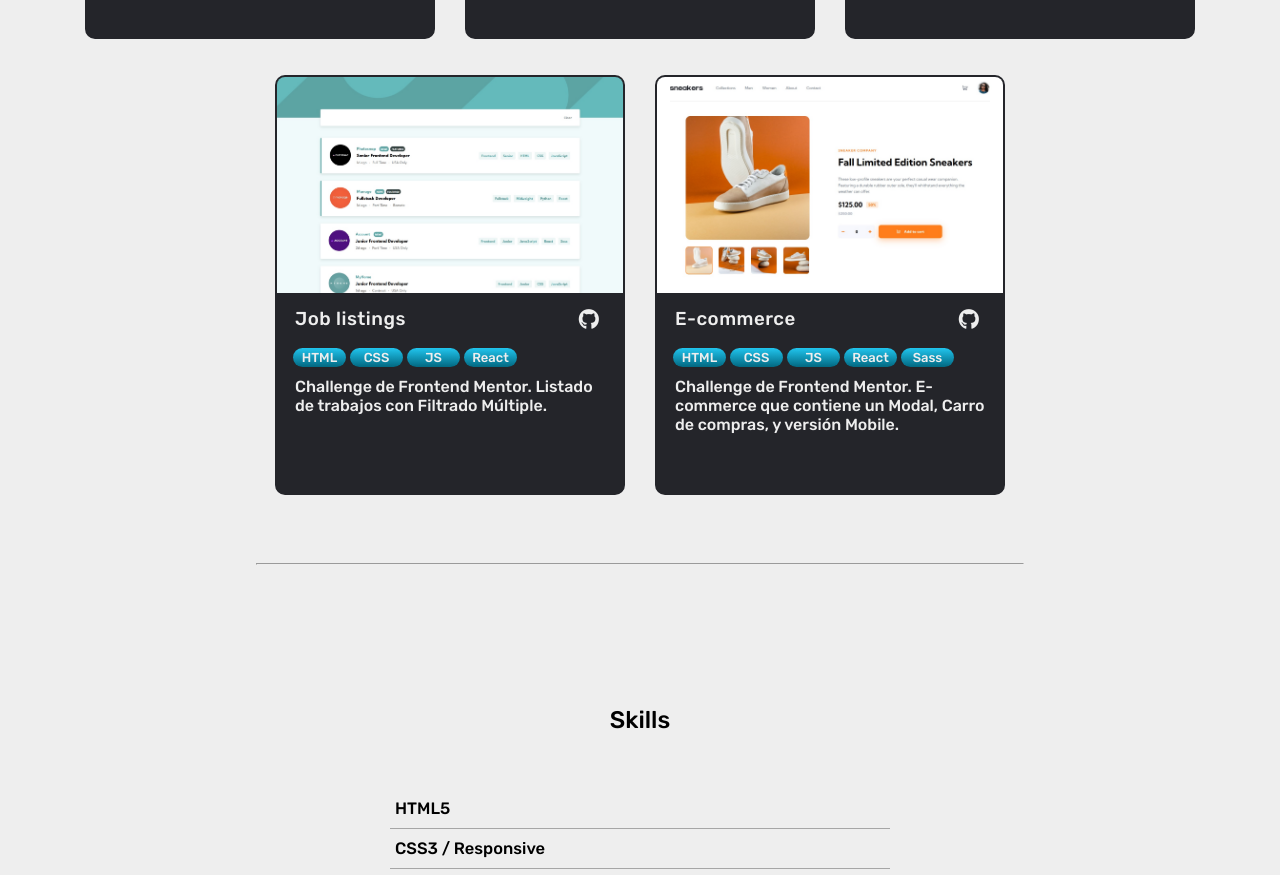
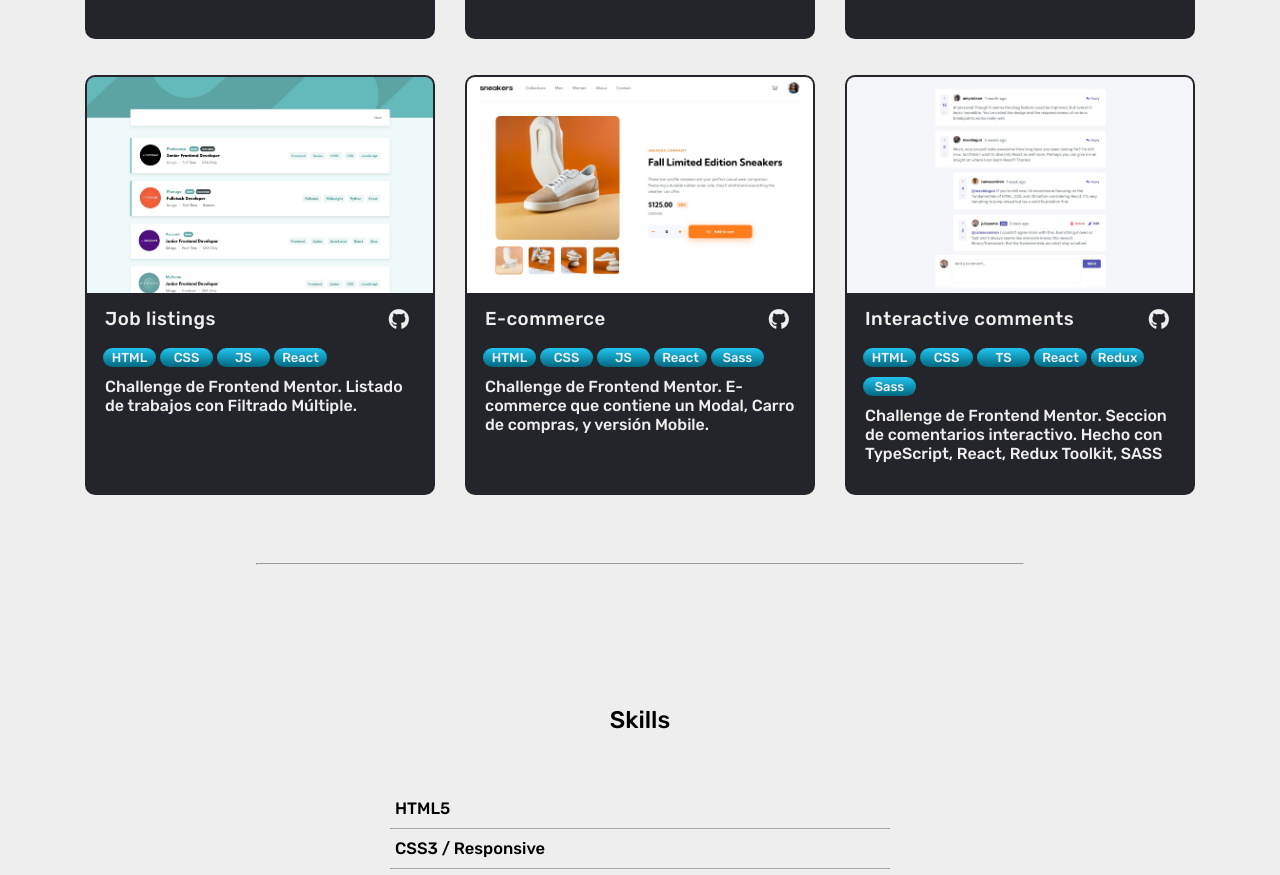
Before and after one commit to Ulisesx21/Portfolio, a plain HTML site: page index.html in a window 1280 px wide. Shown: the part 1329-2204 px from the top of the page. Drawn offline with Linux system fonts and the light colour scheme.

Commit message:
add project

```diff
--- a/index.html
+++ b/index.html
@@ -197,6 +197,37 @@
                 </div>
             </div>
 
+            <div class="project-div" data-tilt data-tilt-reverse="true" data-tilt-max="10">
+                <div class="img-div">
+                    <a href="https://interactive-comments-section-gn1u4q1ur-ulisesx21.vercel.app/" target="_blank" class="a1"><img
+                            src="./images/Interactive-comments-section.jpg" class="img-project" alt="Job listings"></a>
+                </div>
+                <div class="description-div">
+                    <div class="title-github">
+                        <div class="description-div-1">
+                            <a href="https://interactive-comments-section-gn1u4q1ur-ulisesx21.vercel.app/" target="_blank">
+                                <h3 class="titulo-div">Interactive comments</h3>
+                            </a>
+                        </div>
+                        <div class="description-div-2">
+                            <ul>
+                                <li><a href="https://github.com/Ulisesx21/Interactive-comments-section" target="_blank"><i
+                                            class=" fab fa-github"></i></i></a></li>
+                            </ul>
+                        </div>
+                    </div>
+                    <div class="tec">
+                        <div>HTML</div>
+                        <div>CSS</div>
+                        <div>TS</div>
+                        <div>React</div>
+                        <div>Redux</div>
+                        <div>Sass</div>
+                    </div>
+                    <p>Challenge de Frontend Mentor. Seccion de comentarios interactivo. Hecho con TypeScript, React, Redux Toolkit, SASS</p>
+                </div>
+            </div>
+
         </div>
     </section>
     <hr>
```
Also changed, not shown: images/Interactive-comments-section.jpg (added), images/adornox.png (added).
